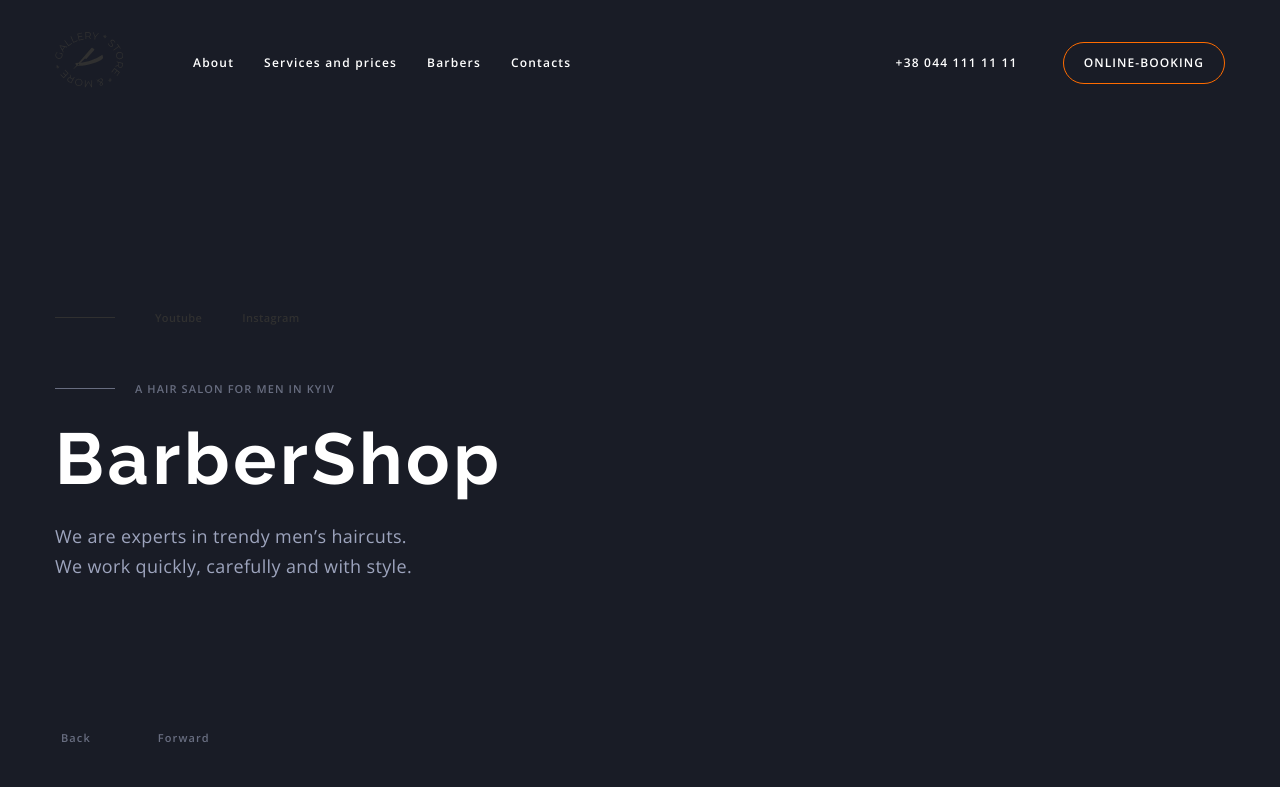
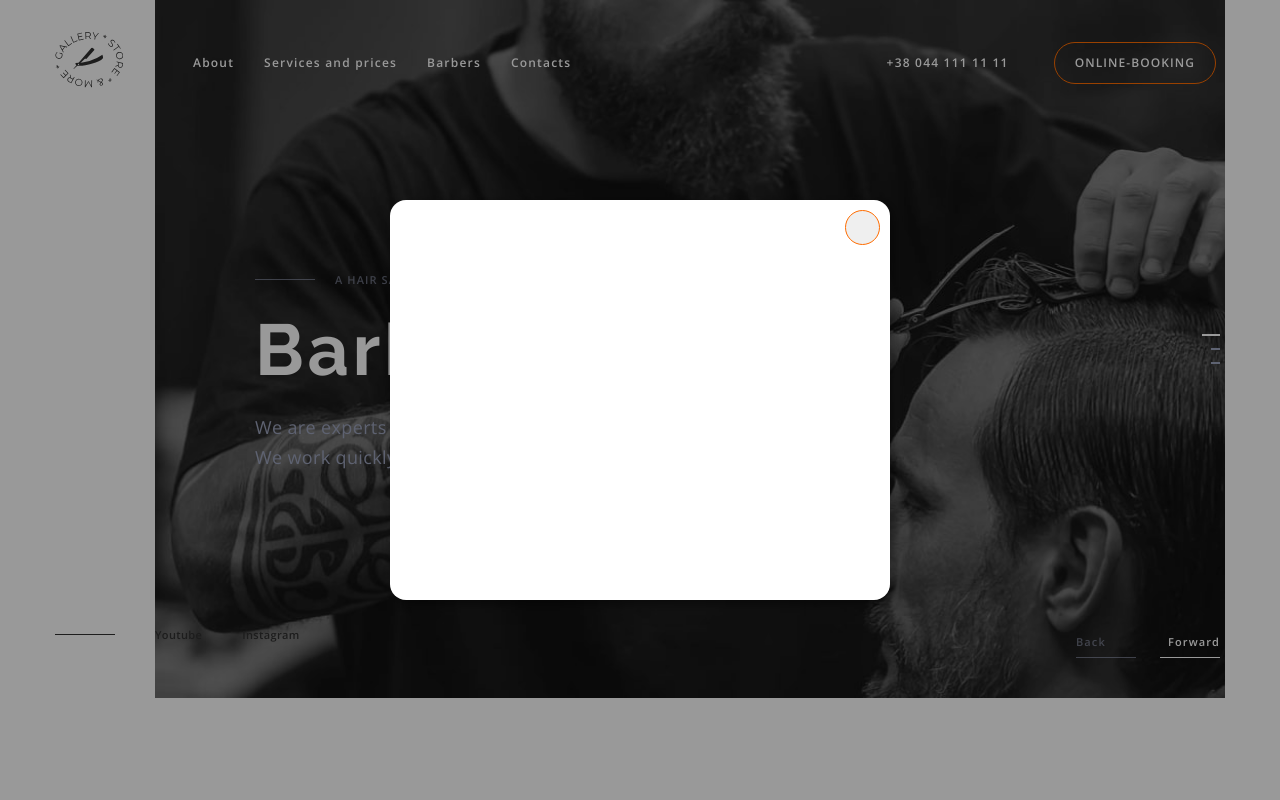
Before and after one commit to nastiaknik/barbershop, a plain HTML site: page index.html in a window 1280 px wide. Shown: the top 800 px of the page. Drawn offline with nearby package versions, Linux system fonts and the light colour scheme.

Commit message:
Add position and modal

```diff
--- a/css/styles.css
+++ b/css/styles.css
@@ -10,9 +10,12 @@
   --grey-text-color: #9da4bd;
   --grey-text-color-60: rgba(157, 164, 189, 0.6);
   /* Background colors */
+  --backdrop-bg-color: rgba(0, 0, 0, 0.4);
   --background-color: rgba(25, 28, 38, 0.2);
   --light-grey-bg-color: #f7f7f7;
   --dark-bg-color: #191c26;
+  /* box-shadow */
+  --box-shadow: 4px 4px 10px rgba(0, 0, 0, 0.4);
   /* others */
   --btn-radius: 25px;
   --indent: 30px;
@@ -32,6 +35,10 @@ body {
   width: 1200px;
   padding: 0 15px;
   margin: 0 auto;
+}
+.section {
+  padding-top: 120px;
+  padding-bottom: 120px;
 }
 .suptitle {
   display: flex;
@@ -93,6 +100,7 @@ body {
 .card {
   flex-basis: calc((100% - var(--indent) * (var(--items) - 1)) / var(--items));
 }
+
 /* reset */
 .link {
   text-decoration: none;
@@ -102,6 +110,9 @@ body {
   list-style: none;
   padding: 0;
   margin: 0;
+}
+img {
+  display: block;
 }
 h1,
 h2,
@@ -115,7 +126,11 @@ p {
 
 /* Header */
 .header {
-  background-color: var(--dark-bg-color);
+  position: fixed;
+  top: 0;
+  left: 0;
+  z-index: 100;
+  width: 100%;
   display: flex;
   align-items: center;
 }
@@ -159,6 +174,7 @@ p {
 }
 .header .btn {
   color: var(--light-text-color);
+  margin-right: 9px;
 }
 .btn:hover,
 .btn:focus {
@@ -166,12 +182,26 @@ p {
 }
 
 /*  hero */
-.hero {
+.hero-container {
+  position: relative;
+  display: flex;
+}
+.hero-right-side {
+  flex-grow: 1;
+  padding-top: 272px;
+  padding-bottom: 206px;
+  padding-left: 100px;
   background-color: var(--dark-bg-color);
+  background-image: url(../images/hero-img.jpg);
+  background-position: center;
+  background-size: cover;
+  background-repeat: no-repeat;
 }
-.hero-container {
-  padding-top: 184px;
-  padding-bottom: 40px;
+.hero-left-side {
+  position: relative;
+  width: 100px;
+  display: flex;
+  align-items: flex-end;
 }
 .hero .media-list {
   margin-bottom: 56px;
@@ -212,15 +242,27 @@ p {
   color: var(--light-text-color);
 }
 .hero .subtitle {
-  margin-bottom: 142px;
   width: 360px;
   color: var(--grey-text-color);
 }
-.slider {
+.slider-list {
+  position: absolute;
+  right: 20px;
+  bottom: 40px;
   display: flex;
-  gap: 55px;
+  align-items: center;
+  gap: 24px;
 }
-.btn-slider {
+.slider-item:first-child .slider-btn {
+  text-align: left;
+}
+.slider-item:last-child .slider-btn {
+  text-align: right;
+}
+.slider-btn {
+  min-width: 60px;
+  padding: 0;
+  padding-bottom: 8px;
   font-family: inherit;
   font-weight: 600;
   font-size: 11px;
@@ -228,17 +270,37 @@ p {
   color: var(--grey-text-color-60);
   background-color: transparent;
   border: none;
+  border-bottom: 1px solid var(--light-text-color);
   cursor: pointer;
 }
-.btn-slider .active {
+.slider-btn.active {
   color: var(--light-text-color);
+}
+.slider-btn.disabled {
+  color: var(--grey-text-color-60);
+  border-bottom-color: var(--grey-text-color-60);
+}
+.slider-pagination {
+  position: absolute;
+  top: calc(50% - 15px);
+  right: 20px;
+}
+.slider-pagination-item {
+  width: 9px;
+  height: 2px;
+  margin-left: auto;
+  background-color: var(--grey-text-color);
+}
+.slider-pagination-item:not(:last-child) {
+  margin-bottom: 12px;
+}
+.slider-pagination-item.active {
+  width: 18px;
+  background-color: var(--light-text-color);
 }
 
 /* about */
-.about {
-  padding-top: 130px;
-  padding-bottom: 130px;
-}
+
 .about .list {
   display: flex;
   gap: 30px;
@@ -262,7 +324,6 @@ p {
 .prices {
   max-width: 1600px;
   margin: 0 auto;
-  padding: 130px 0;
   background-color: var(--dark-bg-color);
   background-image: url(../images/prices.png);
   background-repeat: no-repeat;
@@ -309,11 +370,11 @@ p {
   color: var(--grey-text-color);
 }
 .price-item::before {
-  background: rgba(157, 164, 189, 0.12);
-  height: 1px;
   content: "";
   display: block;
   flex-grow: 1;
+  height: 1px;
+  background: rgba(157, 164, 189, 0.12);
 }
 .price-item:last-child {
   margin-bottom: 0;
@@ -329,11 +390,13 @@ p {
 
 /* benefits */
 .benefits {
-  padding: 130px 0;
   display: flex;
 }
-.side {
+.benefits-left-side {
   flex-basis: 50%;
+}
+.benefits-right-side {
+  flex-basis: 500px;
 }
 .benefits-list {
   display: flex;
@@ -374,7 +437,6 @@ p {
 
 /* team */
 .team {
-  padding: 130px 0;
   background-color: var(--light-grey-bg-color);
 }
 .team .caption {
@@ -424,9 +486,6 @@ p {
 }
 
 /* gallery */
-.gallery {
-  padding: 130px 0;
-}
 .gallery .suptitle {
   margin-bottom: 44px;
 }
@@ -443,10 +502,6 @@ p {
   background-image: url(../images/contacts-bg-img.png);
   background-position: left calc(50% + 327px) top;
   background-repeat: no-repeat;
-}
-.group-container {
-  padding-top: 130px;
-  padding-bottom: 130px;
 }
 .booking {
   margin-right: 140px;
@@ -524,3 +579,42 @@ p {
   display: flex;
   align-items: center;
 }
+.backdrop {
+  position: fixed;
+  top: 0;
+  left: 0;
+  width: 100%;
+  height: 100%;
+  background-color: var(--backdrop-bg-color);
+  z-index: 1000;
+}
+.modal {
+  position: absolute;
+  top: 50%;
+  left: 50%;
+  width: 500px;
+  height: 400px;
+  background-color: var(--light-text-color);
+  box-shadow: var(--box-shadow);
+  border-radius: 16px;
+  transform: translate(-50%, -50%);
+}
+.modal-btn {
+  position: absolute;
+  top: 10px;
+  right: 10px;
+  display: flex;
+  align-items: center;
+  justify-content: center;
+  padding: 0;
+  border: 1px solid var(--accent-color);
+  border-radius: 50px;
+  width: 35px;
+  height: 35px;
+  cursor: pointer;
+}
+.backdrop.is-hidden {
+  opacity: 0;
+  pointer-events: none;
+  visibility: hidden;
+}
--- a/index.html
+++ b/index.html
@@ -78,13 +78,16 @@
           <a class="header-link tel link" href="tel:+380441111111"
             >+38 044 111 11 11</a
           >
-          <button class="btn" type="button">Online-booking</button>
+          <button class="btn" type="button" data-modal-open>
+            Online-booking
+          </button>
         </div>
       </div>
     </header>
     <main>
       <section class="hero">
         <div class="container hero-container">
+          <div class="hero-left-side">
             <ul class="media-list list">
               <li>
                 <a
@@ -105,7 +108,8 @@
                 >
               </li>
             </ul>
-          <div class="side">
+          </div>
+          <div class="hero-right-side">
             <p class="suptitle suptitle-theme-dark">
               A hair salon for men in Kyiv
             </p>
@@ -115,15 +119,22 @@
               We work quickly, carefully and with style.
             </p>
           </div>
-          <ul class="slider list">
-            <li><button class="btn-slider" type="button">Back</button></li>
-            <li>
-              <button class="btn-slider active" type="button">Forward</button>
+          <ul class="slider-list list">
+            <li class="slider-item">
+              <button class="slider-btn disabled" type="button">Back</button>
             </li>
+            <li class="slider-item">
+              <button class="slider-btn active" type="button">Forward</button>
+            </li>
+          </ul>
+          <ul class="slider-pagination list">
+            <li class="slider-pagination-item active"></li>
+            <li class="slider-pagination-item"></li>
+            <li class="slider-pagination-item"></li>
           </ul>
         </div>
       </section>
-      <section id="about" class="about">
+      <section id="about" class="about section">
         <div class="container flex-cont">
           <ul class="list">
             <li>
@@ -161,7 +172,7 @@
           </div>
         </div>
       </section>
-      <section id="prices" class="prices">
+      <section id="prices" class="prices section">
         <div class="container">
           <p class="suptitle suptitle-theme-dark">
             Spend your time with the best masters
@@ -210,9 +221,9 @@
           <button class="btn" type="button">Online-booking</button>
         </div>
       </section>
-      <section class="benefits">
+      <section class="benefits section">
         <div class="container flex-cont">
-          <div class="side">
+          <div class="benefits-left-side">
             <h2 hidden>Our benefits</h2>
             <ul class="benefits-list list">
               <li class="item">
@@ -233,7 +244,7 @@
               </li>
             </ul>
           </div>
-          <div class="content side">
+          <div class="benefits-right-side">
             <p class="suptitle">Old traditional school</p>
             <h2 class="caption">Why people come to us?</h2>
             <p class="subtitle">
@@ -243,7 +254,7 @@
           </div>
         </div>
       </section>
-      <section id="barbers" class="team">
+      <section id="barbers" class="team section">
         <div class="container">
           <p class="suptitle">for true enjoyers of the atmosphere</p>
           <h2 class="caption">Our barbers</h2>
@@ -440,7 +451,7 @@
           </ul>
         </div>
       </section>
-      <section class="gallery">
+      <section class="gallery section">
         <div class="container">
           <p class="suptitle">In Latin, "barba" means "beard"</p>
           <h2 hidden>Gallery</h2>
@@ -481,7 +492,7 @@
         </div>
       </section>
       <div class="background-group">
-        <div class="container flex-cont group-container">
+        <div class="container flex-cont section">
           <section class="flex-cont">
             <div class="side booking">
               <h2 class="caption">Online-booking</h2>
@@ -563,5 +574,15 @@
         </ul>
       </div>
     </footer>
+    <div class="backdrop" data-modal>
+      <div class="modal">
+        <button class="modal-btn" type="button" data-modal-close>
+          <svg width="16" height="16">
+            <use href="./images/sprite.svg#icon-close""></use>
+          </svg>
+        </button>
+      </div>
+    </div>
+    <script src="../js/modal.js"></script>
   </body>
 </html>
--- /dev/null
+++ b/js/modal.js
@@ -0,0 +1,14 @@
+(() => {
+  const refs = {
+    openModalBtn: document.querySelector("[data-modal-open]"),
+    closeModalBtn: document.querySelector("[data-modal-close]"),
+    modal: document.querySelector("[data-modal]"),
+  };
+
+  refs.openModalBtn.addEventListener("click", toggleModal);
+  refs.closeModalBtn.addEventListener("click", toggleModal);
+
+  function toggleModal() {
+    refs.modal.classList.toggle("is-hidden");
+  }
+})();
```
Also changed, not shown: images/sprite.svg. Lines whose indentation alone changed are shown as unchanged.
